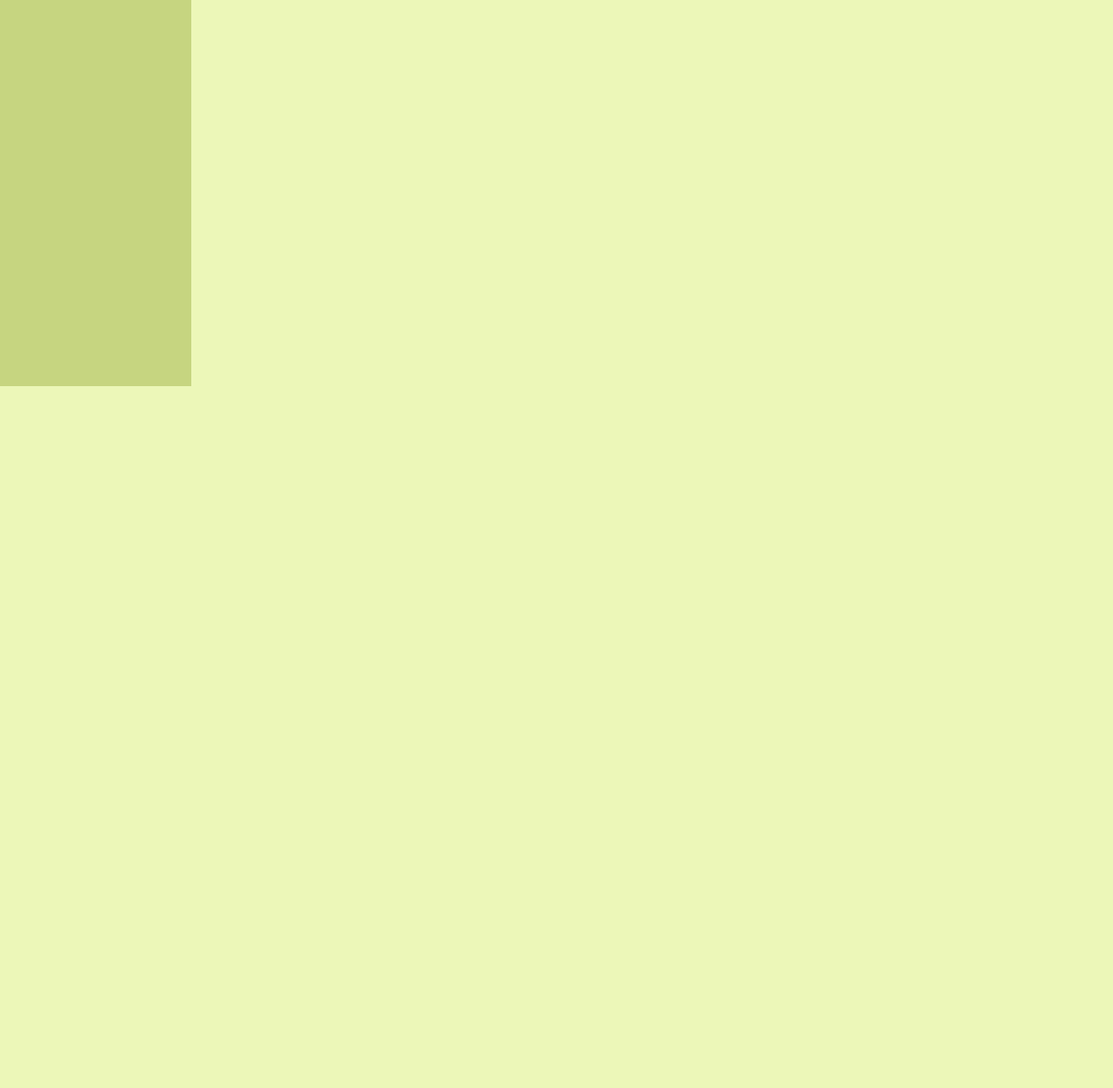
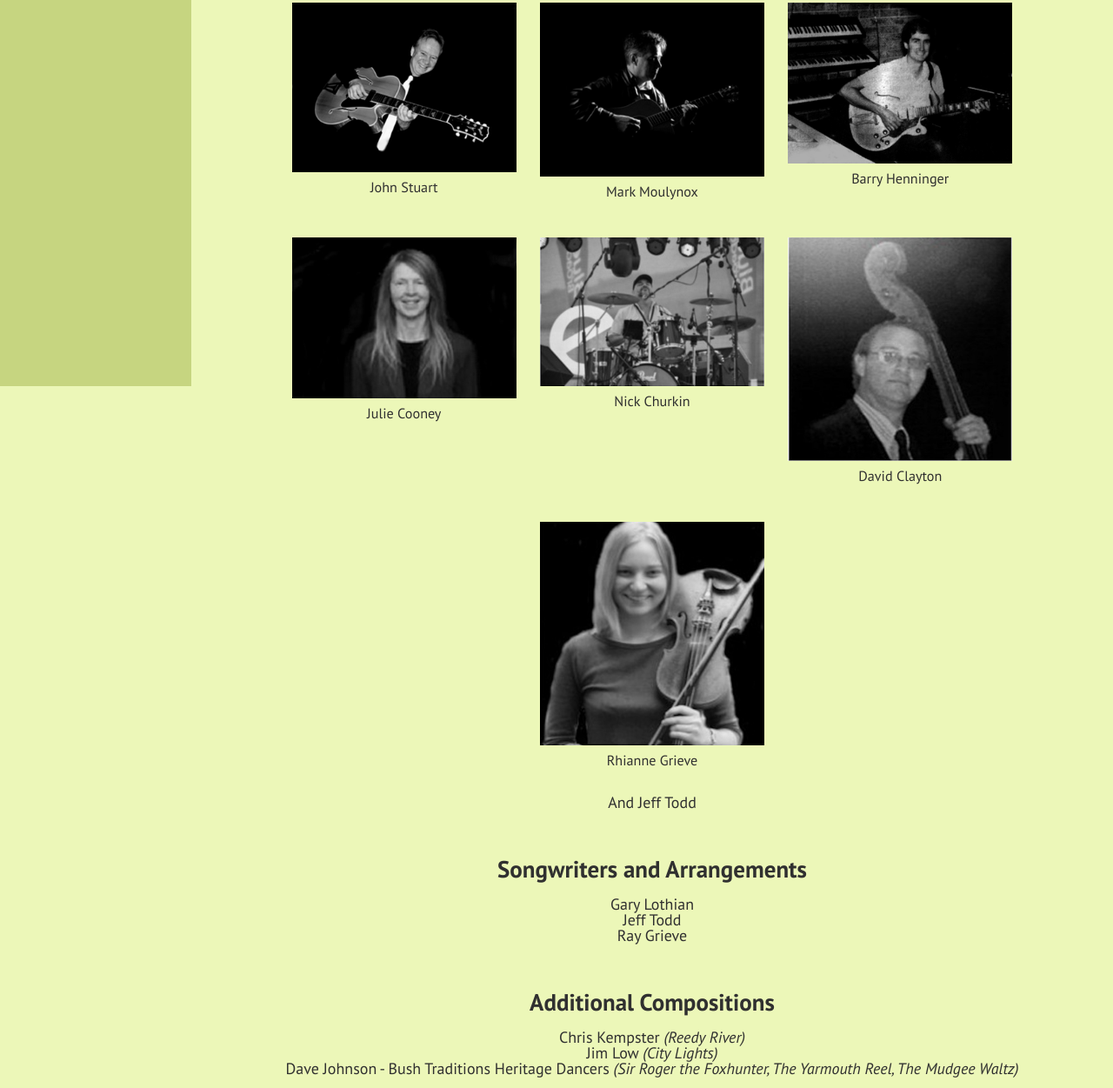
Before and after one commit to olivecobra/bushlark-music, a plain HTML site: page band.html in a window 1280 px wide. Shown: the part 410-1661 px from the top of the page at 87% size. Before the commit the page ends 800 px from the top, so only its background shows below. Drawn offline with Linux system fonts and the light colour scheme.

Commit message:
Band page and photos added. Near final.

```diff
--- a/band.html
+++ b/band.html
@@ -22,5 +22,63 @@
       </nav>
     </div>
   </header>
+  <div class="band">
+    <h1>Bushlark Band Members</h1>
+  <div class="images">
+    <div class="photo">
+      <img src="resources/images/ray_grieve.jpg">
+      <span>Ray Grieve</span>
+    </div>
+    <div class="photo">
+      <img src="resources/images/Gary_Lothian.jpg">
+      <span>Gary Lothian</span>
+    </div>
+    <div class="photo">
+      <img src="resources/images/Paul_Farmer.jpg">
+      <span>Paul Farmer</span>
+    </div>
+    <div class="photo">
+      <img src="resources/images/john-stuart.jpg">
+      <span>John Stuart</span>
+    </div>
+    <div class="photo">
+      <img src="resources/images/mark-moulynox.jpg">
+      <span>Mark Moulynox</span>
+    </div>
+    <div class="photo">
+      <img src="resources/images/Barry-Henninger.jpg">
+      <span>Barry Henninger</span>
+    </div>
+    <div class="photo">
+      <img src="resources/images/Julie-Cooney.jpg">
+      <span>Julie Cooney</span>
+    </div>
+    <div class="photo">
+      <img src="resources/images/Nick_Churkin.jpg">
+      <span>Nick Churkin</span>
+    </div>
+    <div class="photo">
+      <img src="resources/images/David_Clayton.jpg">
+      <span>David Clayton</span>
+    </div>
+    <div class="photo">
+      <img src="resources/images/Rhianne_Grieve.jpg">
+      <span>Rhianne Grieve</span>
+    </div>
+  </div> <!--End Images section-->
+    <span>And Jeff Todd</span>
+  <div class="songwriters">
+    <h2>Songwriters and Arrangements</h2>
+    <p>Gary Lothian</p>
+    <p>Jeff Todd</p>
+    <p>Ray Grieve</p>
+  </div>
+  <div class="additional">
+    <h2>Additional Compositions</h2>
+    <p>Chris Kempster <em>(Reedy River)</em></p>
+    <p>Jim Low <em>(City Lights)</em></p>
+    <p>Dave Johnson - Bush Traditions Heritage Dancers <em>(Sir Roger the Foxhunter, The Yarmouth Reel, The Mudgee Waltz)</em></p>
+  </div>
+  </div>
 </body>
 </html>
--- a/resources/css/style.css
+++ b/resources/css/style.css
@@ -30,6 +30,8 @@ h1 {
 h2 {
   font-size: 1.5rem;
   font-weight: bold;
+  padding-bottom: 1rem;
+  padding-top: 1rem;
 }
 
 /*Header styles*/
@@ -94,7 +96,7 @@ li a:hover {
 
 .caption {
   padding-top: 0.5rem;
-  font-size: 0.75rem;
+  font-size: 0.9rem;
   }
 
 /*Buy styles*/
@@ -203,11 +205,12 @@ li a:hover {
   margin-left: 220px;
 }
 
-#images {
+.images {
   display: flex;
   flex-direction: row;
   flex-wrap: wrap;
   width: auto;
+  justify-content: center;
 }
 
 .image {
@@ -225,5 +228,41 @@ li a:hover {
 
 .image span {
   padding-top: 0.5rem;
-  font-size: 0.75rem;
+  font-size: 0.9rem;
 }
+
+/*Band styles*/
+
+.band {
+  margin-left: 220px;
+  display: flex;
+  flex-direction: column;
+  align-items: center;
+  padding: 0.75rem;
+}
+
+.photo {
+  display: flex;
+  flex-direction: column;
+  align-items: center;
+  padding-bottom: 1rem;
+  width: 25%;
+  margin: 0.75rem;
+}
+
+.photo img {
+  width: 100%;
+}
+
+.photo span {
+  padding-top: 0.5rem;
+  font-size: 0.9rem;
+}
+
+.songwriters, .additional {
+  display: flex;
+  flex-direction: column;
+  padding-top: 2rem;
+  width: auto;
+  align-items: center;
+}
```
Also changed, not shown: index.html (+1 -1 lines), tales.html (+1 -1 lines), resources/images/Barry-Henninger.jpg (added), resources/images/David_Clayton.jpg (added), resources/images/Gary_Lothian.jpg (added), resources/images/Julie-Cooney.jpg (added), resources/images/Nick_Churkin.jpg (added), resources/images/Paul_Farmer.jpg (added), resources/images/Rhianne_Grieve.jpg (added), resources/images/john-stuart.jpg (added), resources/images/mark-moulynox.jpg (added), resources/images/ray_grieve.jpg.
